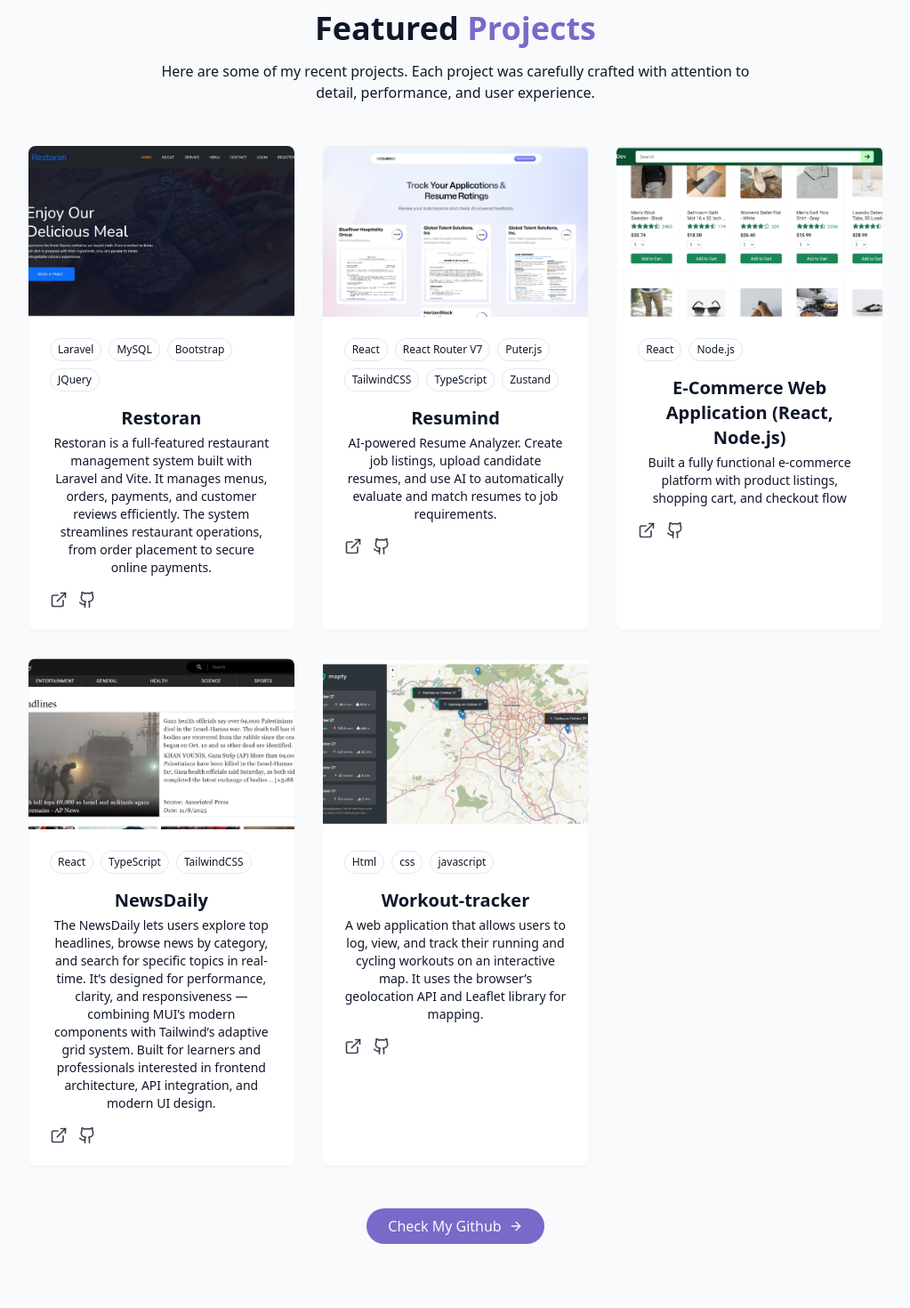
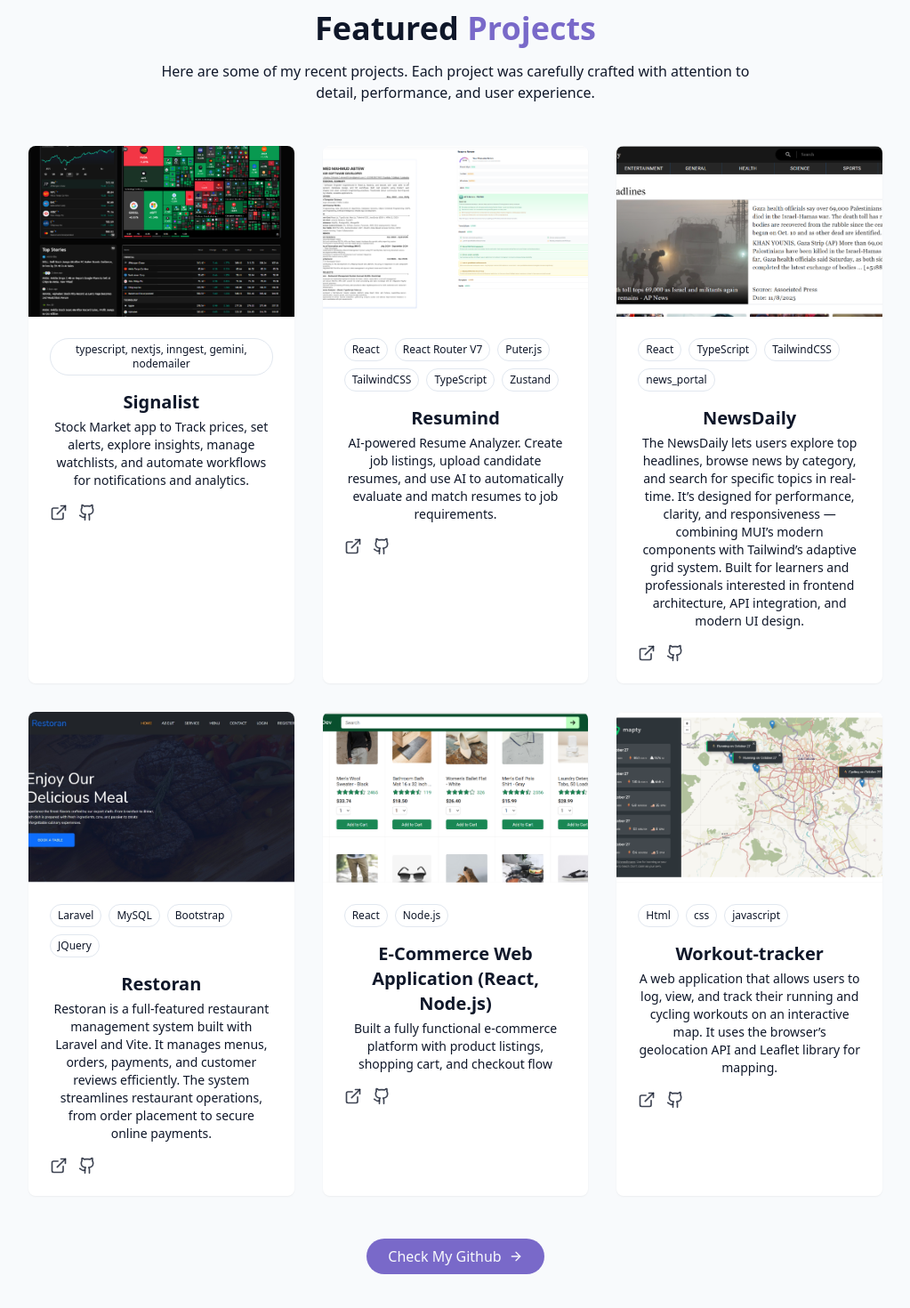
Before and after one commit to ahmeddin12/portfolio, a React (Vite) app: page / in a window 1280 px wide. Shown: the part 2870-4340 px from the top of the page at 89% size, without its empty margins (128-1151 px from the left). Built offline with nearby package versions, Linux system fonts and the light colour scheme.

Commit message:
add new project  signalist

```diff
--- a/src/components/ProjectsSection.jsx
+++ b/src/components/ProjectsSection.jsx
@@ -3,20 +3,20 @@ import { ArrowRight, ExternalLink, Github } from "lucide-react";
 const projects = [
   {
     id: 1,
-    title: "Restoran",
+    title: "Signalist",
     description:
-      "Restoran is a full-featured restaurant management system built with Laravel and Vite. It manages menus, orders, payments, and customer reviews efficiently. The system streamlines restaurant operations, from order placement to secure online payments.",
-    image: "/projects/project2.jpeg",
-    tags: ["Laravel", "MySQL", "Bootstrap", "JQuery"],
-    demoUrl: "https://myre.page.gd/",
-    githubUrl: "https://github.com/ahmeddin12/Restoran",
+      "Stock Market app to Track prices, set alerts, explore insights, manage watchlists, and automate workflows for notifications and analytics.",
+    image: "/projects/signalist.png",
+    tags: ["typescript, nextjs, inngest, gemini, nodemailer"],
+    demoUrl: "https://signalist-stock-tracker-app-swart.vercel.app/",
+    githubUrl: "https://github.com/ahmeddin12/Signalist-stock_tracker_app",
   },
   {
     id: 2,
     title: "Resumind",
     description:
       "AI-powered Resume Analyzer. Create job listings, upload candidate resumes, and use AI to automatically evaluate and match resumes to job requirements.",
-    image: "/projects/project5.png",
+    image: "/projects/resumind.png",
     tags: [
       "React",
       "React Router V7",
@@ -29,6 +29,28 @@ const projects = [
     githubUrl: "https://github.com/ahmeddin12/ai_resume_analyzer",
   },
   {
+    id: 4,
+    title: "NewsDaily",
+    description: `The NewsDaily lets users explore top headlines, browse news by category, and search for specific topics in real-time.
+    It’s designed for performance, clarity, and responsiveness — combining MUI’s modern components with Tailwind’s adaptive grid system.
+
+    Built for learners and professionals interested in frontend architecture, API integration, and modern UI design.`,
+    image: "/projects/project3.png",
+    tags: ["React", "TypeScript", "TailwindCSS", "news_portal"],
+    demoUrl: "https://news-portal-a7vt.vercel.app/",
+    githubUrl: "https://github.com/ahmeddin12/news_portal",
+  },
+  {
+    id: 3,
+    title: "Restoran",
+    description:
+      "Restoran is a full-featured restaurant management system built with Laravel and Vite. It manages menus, orders, payments, and customer reviews efficiently. The system streamlines restaurant operations, from order placement to secure online payments.",
+    image: "/projects/project2.jpeg",
+    tags: ["Laravel", "MySQL", "Bootstrap", "JQuery"],
+    demoUrl: "https://myre.page.gd/",
+    githubUrl: "https://github.com/ahmeddin12/Restoran",
+  },
+  {
     id: 3,
     title: "E-Commerce Web Application (React, Node.js)",
     description:
@@ -38,18 +60,6 @@ const projects = [
     demoUrl:
       "http://ecommerce-project-react-env.eba-f29iuuxp.eu-north-1.elasticbeanstalk.com/",
     githubUrl: "https://github.com/ahmeddin12/ecommerece-project",
-  },
-  {
-    id: 4,
-    title: "NewsDaily",
-    description: `The NewsDaily lets users explore top headlines, browse news by category, and search for specific topics in real-time.
-    It’s designed for performance, clarity, and responsiveness — combining MUI’s modern components with Tailwind’s adaptive grid system.
-
-    Built for learners and professionals interested in frontend architecture, API integration, and modern UI design.`,
-    image: "/projects/project3.png",
-    tags: ["React", "TypeScript", "TailwindCSS"],
-    demoUrl: "https://news-portal-a7vt.vercel.app/",
-    githubUrl: "https://github.com/ahmeddin12/news_portal",
   },
   {
     id: 5,
```
Also changed, not shown: public/projects/signalist.png (added).
